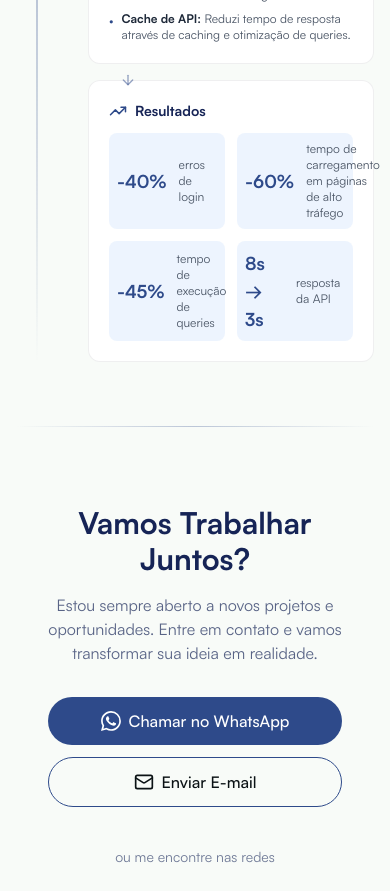
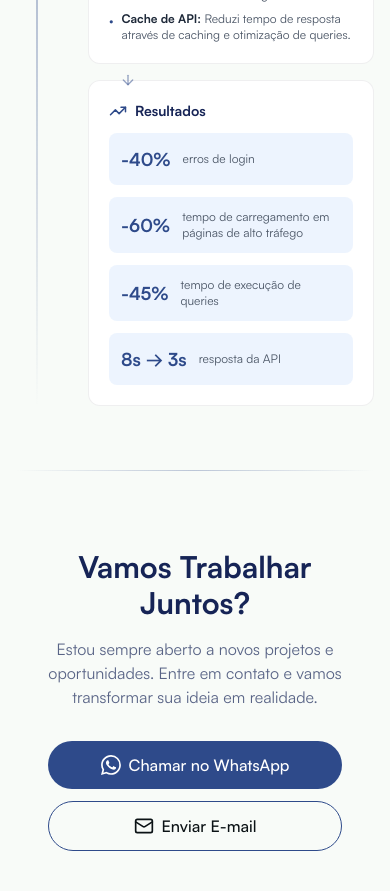
Before and after one commit to devbragas/portfolio-live, a Next.js app: page / in a window 390 px wide. Shown: the part 6020-6911 px from the top of the page. Built offline with nearby package versions, Linux system fonts and the light colour scheme.

Commit message:
fix: adjust responsiveness

```diff
--- a/src/components/sections/experience-section.tsx
+++ b/src/components/sections/experience-section.tsx
@@ -150,33 +150,33 @@ export function ExperienceSection() {
                         {t("resultsTitle")}
                       </h4>
                     </div>
-                    <div className="grid grid-cols-2 gap-3">
-                      <div className="flex items-center gap-3 p-2 rounded-lg bg-blue-100/50 dark:bg-blue-900/20">
-                        <span className="text-lg font-bold text-[#2E4A8A] dark:text-blue-400">
+                    <div className="grid grid-cols-1 sm:grid-cols-2 gap-3">
+                      <div className="flex items-center gap-3 p-3 rounded-lg bg-blue-100/50 dark:bg-blue-900/20">
+                        <span className="text-lg font-bold text-[#2E4A8A] dark:text-blue-400 shrink-0">
                           {t("result1Value")}
                         </span>
                         <span className="text-xs text-gray-600 dark:text-gray-300">
                           {t("result1Desc")}
                         </span>
                       </div>
-                      <div className="flex items-center gap-3 p-2 rounded-lg bg-blue-100/50 dark:bg-blue-900/20">
-                        <span className="text-lg font-bold text-[#2E4A8A] dark:text-blue-400">
+                      <div className="flex items-center gap-3 p-3 rounded-lg bg-blue-100/50 dark:bg-blue-900/20">
+                        <span className="text-lg font-bold text-[#2E4A8A] dark:text-blue-400 shrink-0">
                           {t("result2Value")}
                         </span>
                         <span className="text-xs text-gray-600 dark:text-gray-300">
                           {t("result2Desc")}
                         </span>
                       </div>
-                      <div className="flex items-center gap-3 p-2 rounded-lg bg-blue-100/50 dark:bg-blue-900/20">
-                        <span className="text-lg font-bold text-[#2E4A8A] dark:text-blue-400">
+                      <div className="flex items-center gap-3 p-3 rounded-lg bg-blue-100/50 dark:bg-blue-900/20">
+                        <span className="text-lg font-bold text-[#2E4A8A] dark:text-blue-400 shrink-0">
                           {t("result3Value")}
                         </span>
                         <span className="text-xs text-gray-600 dark:text-gray-300">
                           {t("result3Desc")}
                         </span>
                       </div>
-                      <div className="flex items-center gap-3 p-2 rounded-lg bg-blue-100/50 dark:bg-blue-900/20">
-                        <span className="text-lg font-bold text-[#2E4A8A] dark:text-blue-400">
+                      <div className="flex items-center gap-3 p-3 rounded-lg bg-blue-100/50 dark:bg-blue-900/20">
+                        <span className="text-lg font-bold text-[#2E4A8A] dark:text-blue-400 shrink-0">
                           {t("result4Value")}
                         </span>
                         <span className="text-xs text-gray-600 dark:text-gray-300">
```
